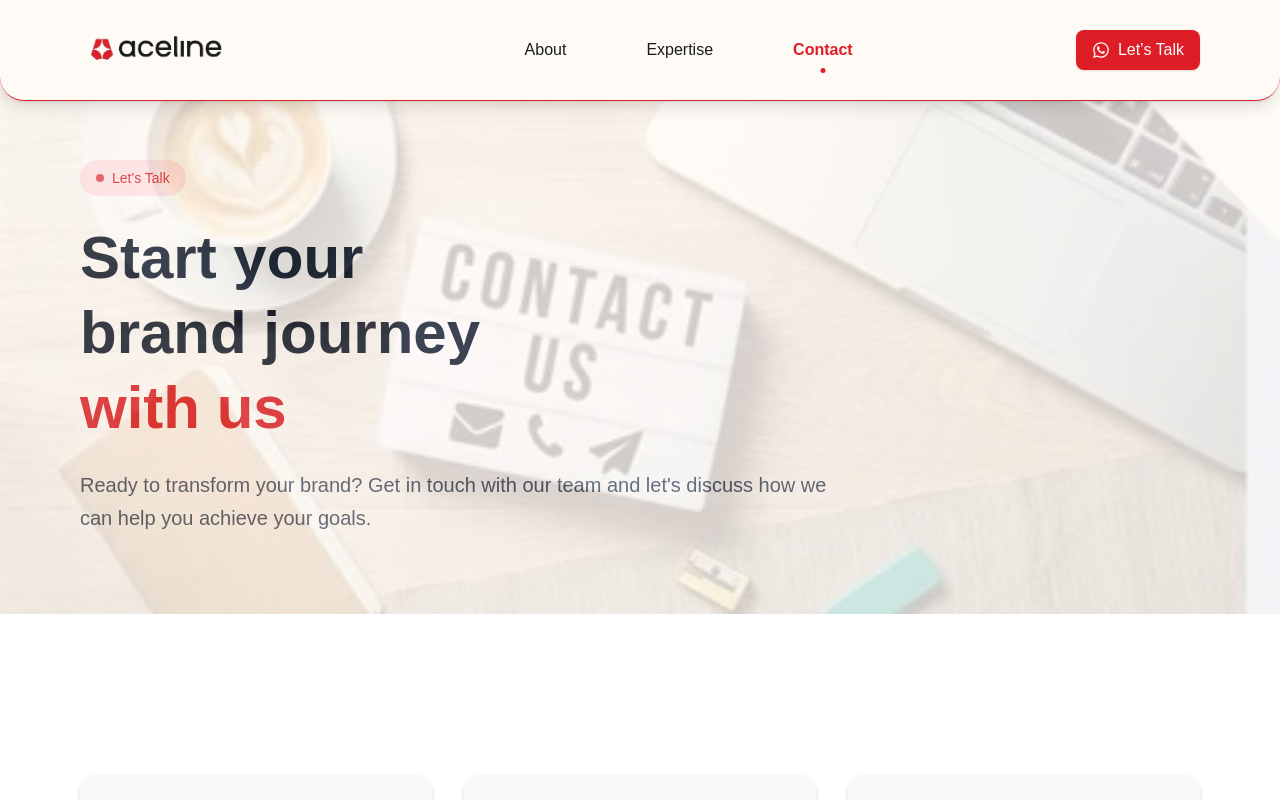
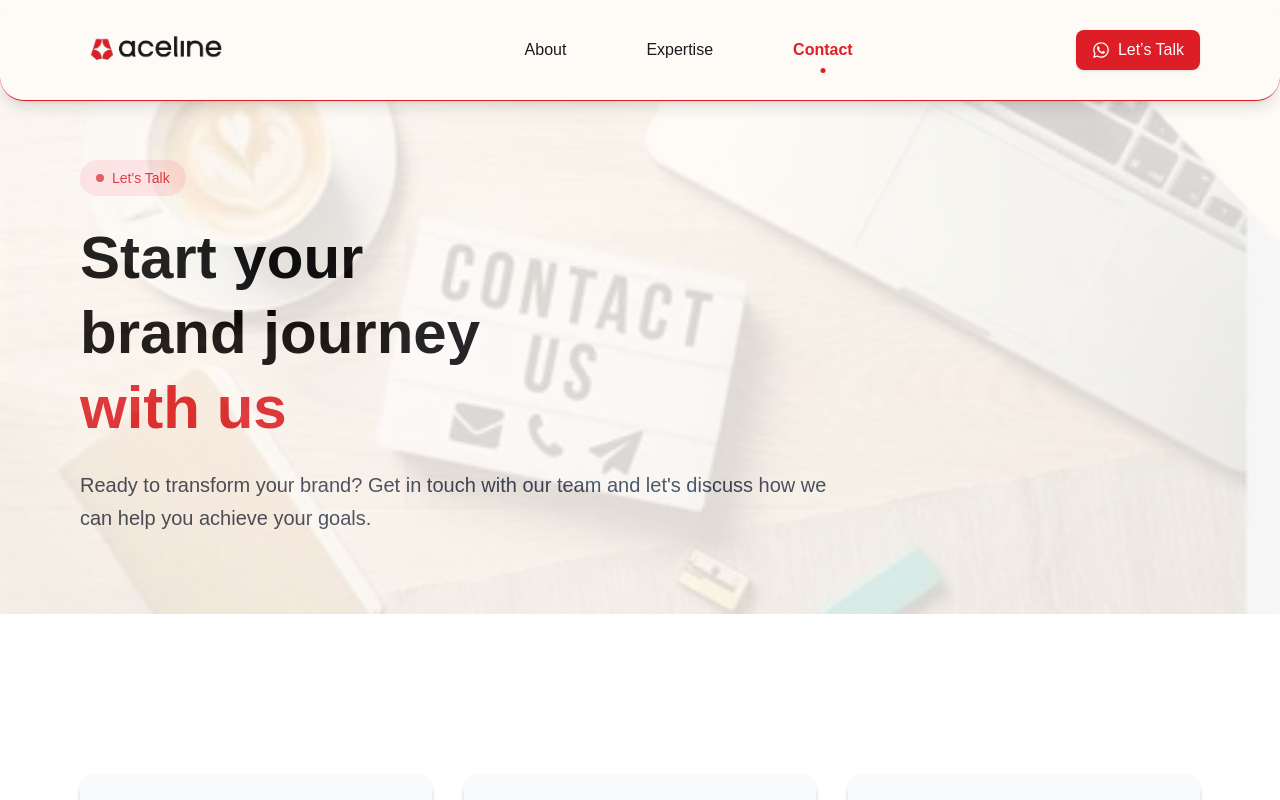
Before and after one commit to joyebene/aceline, a Next.js app: page /contact in a window 1280 px wide. Shown: the top 800 px of the page. Built offline with nearby package versions, Linux system fonts and the light colour scheme.

Commit message:
first commit

```diff
--- a/src/components/about/hero.tsx
+++ b/src/components/about/hero.tsx
@@ -10,13 +10,13 @@ const Hero = () => {
             <span className="text-sm font-medium text-red-700">About Aceline</span>
           </div>
 
-          <h1 className="text-5xl lg:text-6xl font-bold text-gray-900 mb-6 leading-tight">
+          <h1 className="text-5xl lg:text-6xl font-bold text-black mb-6 leading-tight">
             We build brands<br />
             that inspire<br />
             <span className="text-red-600">confidence</span>
           </h1>
 
-          <p className="text-xl text-gray-600 leading-relaxed max-w-3xl">
+          <p className="text-xl text-gray-700 leading-relaxed max-w-3xl">
             Aceline is an award-winning branding agency dedicated to transforming businesses through strategic branding, creative excellence, and data-driven insights that drive measurable growth.
           </p>
           </div>
--- a/src/components/contact/hero.tsx
+++ b/src/components/contact/hero.tsx
@@ -3,19 +3,19 @@ import React from 'react'
 const Hero = () => {
   return (
      <section className="bg-[url('/cont/cont.webp')] bg-cover bg-center bg-no-repeat">
-        <div className='inset-0 pt-10 sm:pt-15 md:pt-20 pb-20 px-4 md:px-20 bg-[#fefbf6] opacity-80'>
+        <div className='inset-0 pt-10 sm:pt-15 md:pt-20 pb-20 px-4 md:px-20 bg-[#fefbf6] opacity-85'>
           <div className="inline-flex items-center gap-2 px-4 py-2 bg-red-100 rounded-full mb-6">
             <div className="w-2 h-2 bg-[#dd1e26] rounded-full animate-pulse"></div>
             <span className="text-sm font-medium text-[#dd1e26]">Let&apos;s Talk</span>
           </div>
 
-          <h1 className="text-5xl lg:text-6xl font-bold text-gray-900 mb-6 leading-tight">
+          <h1 className="text-5xl lg:text-6xl font-bold text-black mb-6 leading-tight">
             Start your<br />
             brand journey<br />
             <span className="text-[#dd1e26]">with us</span>
           </h1>
 
-          <p className="text-xl text-gray-600 leading-relaxed max-w-3xl">
+          <p className="text-xl text-gray-700 leading-relaxed max-w-3xl">
             Ready to transform your brand? Get in touch with our team and let&apos;s discuss how we can help you achieve your goals.
           </p>
         </div>
```
